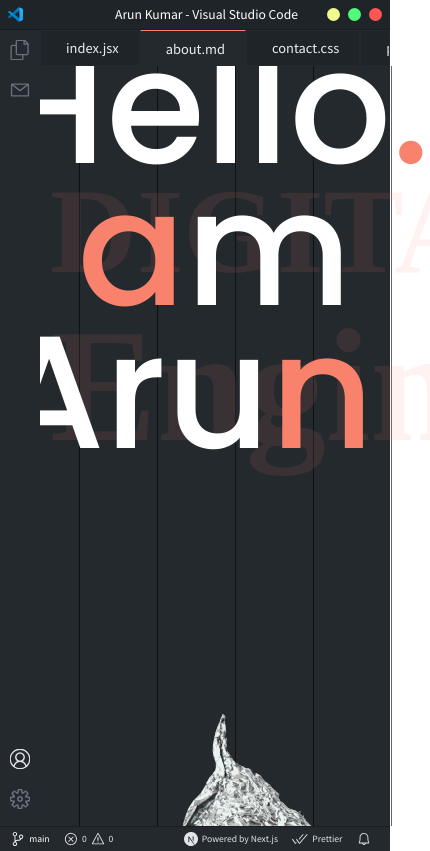
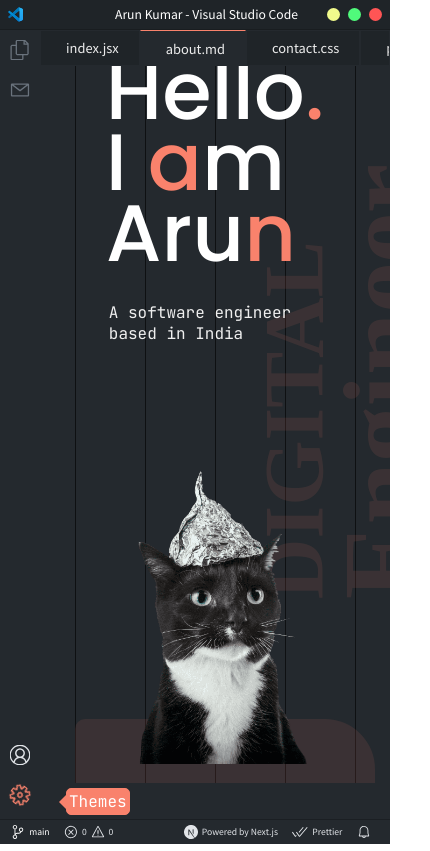
Before and after one commit to ArunNGun/code-port, a Next.js app: page /about in a window 390 px wide. Shown: the whole page, 430 px wide, since content can reach past the window. Built offline with nearby package versions, Linux system fonts and the light colour scheme.

Commit message:
finished about page

```diff
--- a/components/Sidebar.jsx
+++ b/components/Sidebar.jsx
@@ -8,6 +8,7 @@ import MailIcon from './icons/MailIcon';
 import AccountIcon from './icons/AccountIcon';
 import SettingsIcon from './icons/SettingsIcon';
 import styles from '../styles/Sidebar.module.css';
+import Tooltip from './Tooltip';
 
 const sidebarTopItems = [
   {
@@ -23,10 +24,12 @@ const sidebarTopItems = [
 const sidebarBottomItems = [
   {
     Icon: AccountIcon,
+    desc: 'About',
     path: '/about',
   },
   {
     Icon: SettingsIcon,
+    desc: 'Themes',
     path: '/settings',
   },
 ];
@@ -56,8 +59,11 @@ const Sidebar = () => {
         ))}
       </div>
       <div className={styles.sidebarBottom}>
-        {sidebarBottomItems.map(({ Icon, path }) => (
-          <div className={styles.iconContainer}>
+        {sidebarBottomItems.map(({ Icon, desc, path }) => (
+          <div className={desc === 'Themes' ? styles.themeIconContainer : styles.iconContainer}>
+
+            {desc === 'Themes' ?
+              <Tooltip message="Themes" showTooltip>
                 <Link href={path} key={path}>
                   <Icon
                     fill={
@@ -68,6 +74,19 @@ const Sidebar = () => {
                     className={styles.icon}
                   />
                 </Link>
+              </Tooltip>
+              :
+              <Link href={path} key={path}>
+                <Icon
+                  fill={
+                    router.pathname === path
+                      ? 'rgb(225, 228, 232)'
+                      : 'rgb(106, 115, 125)'
+                  }
+                  className={styles.icon}
+                />
+              </Link>
+            }
           </div>
         ))}
       </div>
--- /dev/null
+++ b/components/Tooltip.jsx
@@ -0,0 +1,30 @@
+import { useEffect, useState } from 'react';
+import styles from '../styles/Tooltip.module.css';
+
+
+const Tooltip = ({ message, children, showTooltip = false }) => {
+
+    const [showTip, setShowTip] = useState(false)
+
+    useEffect(() => {
+        if (showTooltip) {
+            setShowTip(true)
+            const id = setTimeout(() => {
+                setShowTip(false)
+            }, 7000)
+        }
+        // return () => {
+        //     clearTimeout(id)
+        // }
+    },
+        [])
+
+    return (
+        <div className={styles.tooltipContainer}>
+            {children}
+            <div className={showTip ? styles.tooltipActive : styles.tooltip}>{message}</div>
+        </div>
+    );
+};
+
+export default Tooltip
--- a/pages/about.jsx
+++ b/pages/about.jsx
@@ -35,7 +35,7 @@ const AboutPage = () => {
       <div className={styles.aboutMain}>
         <div className={styles.section1}>
           <div className={styles.image1}>
-            <img src="/cat.png" alt="" />
+            <img className={styles.cat} src="/cat.png" alt="" />
           </div>
           <div className={styles.summary1}>
             I'm a software engineer specialised in frontend and backend development for complex scalable web apps.
@@ -53,10 +53,10 @@ const AboutPage = () => {
             I'm always <br /> interested about <br /> cool stuff. Are you <br /> minding a project?<br /><span className={styles.stroke}><Link href='/contact' >Let's talk.</Link></span> </div>
         </div>
         <div className={styles.section3}>
-          <a href='#' className="socialLinks">GITHUB</a>
-          <a href='#' className="socialLinks">LINKEDIN</a>
-          <a href='#' className="socialLinks">INSTA</a>
-          <a href='#' className="socialLinks">MAIL</a>
+          <a href='https://github.com/ArunNGun' className="socialLinks">GITHUB</a>
+          <a href='https://www.linkedin.com/in/akumar97/' className="socialLinks">LINKEDIN</a>
+          <a href='https://www.instagram.com/arun_irl/' className="socialLinks">INSTA</a>
+          <Link href='/contact' className="socialLinks">MAIL</Link>
         </div>
       </div>
     </div>
--- a/pages/api/contact.js
+++ b/pages/api/contact.js
@@ -9,44 +9,45 @@ export default async (req, res) => {
     return res.status(405).json({ msg: 'Only POST requests are allowed' });
   }
   try {
-    const { name, email, subject, message } = JSON.parse(req.body);
-    await notion.pages.create({
-      parent: {
-        database_id: process.env.NOTION_DATABASE_ID,
-      },
-      properties: {
-        Name: {
-          title: [
-            {
-              text: {
-                content: name,
-              },
-            },
-          ],
-        },
-        Email: {
-          email,
-        },
-        Subject: {
-          rich_text: [
-            {
-              text: {
-                content: subject,
-              },
-            },
-          ],
-        },
-        Message: {
-          rich_text: [
-            {
-              text: {
-                content: message,
-              },
-            },
-          ],
-        },
-      },
-    });
+    // temporary
+    // const { name, email, subject, message } = JSON.parse(req.body);
+    // await notion.pages.create({
+    //   parent: {
+    //     database_id: process.env.NOTION_DATABASE_ID,
+    //   },
+    //   properties: {
+    //     Name: {
+    //       title: [
+    //         {
+    //           text: {
+    //             content: name,
+    //           },
+    //         },
+    //       ],
+    //     },
+    //     Email: {
+    //       email,
+    //     },
+    //     Subject: {
+    //       rich_text: [
+    //         {
+    //           text: {
+    //             content: subject,
+    //           },
+    //         },
+    //       ],
+    //     },
+    //     Message: {
+    //       rich_text: [
+    //         {
+    //           text: {
+    //             content: message,
+    //           },
+    //         },
+    //       ],
+    //     },
+    //   },
+    // });
     res.status(201).json({ msg: 'Success' });
   } catch (error) {
     console.log(error);
--- a/pages/contact.jsx
+++ b/pages/contact.jsx
@@ -15,6 +15,7 @@ const ContactPage = () => {
       method: 'POST',
       body: JSON.stringify({ name, email, subject, message }),
     });
+    // Temporary
     if (res.ok) {
       alert('Your response has been received!');
       setName('');
--- a/styles/AboutPage.module.css
+++ b/styles/AboutPage.module.css
@@ -15,6 +15,7 @@
     top:100px;
     opacity: 0.1;
     z-index: 1;
+    transition: ease-in-out 1s;
   }
 .aboutName{
     z-index: 2;
@@ -23,6 +24,8 @@
     font-family: 'Poppins', sans-serif;
     color: #fff;
     margin-top: -30px;
+    transition: ease-in-out 1s;
+
 }
 .fullStop{
     color: var(--accent-color);
@@ -33,6 +36,8 @@
     justify-content: space-between;
     flex-direction: row-reverse;
     align-items: flex-end;
+    transition: ease-in-out 1s;
+
 }
 .smallDesc{
     z-index: 2;
@@ -140,3 +145,125 @@
     color: var(--accent-color);
     text-decoration: none;
 }
+.cat{
+    height: 520px;
+    transition: ease-in-out 1s;
+
+}
+/* media queries */
+
+@media screen and (max-width: 1100px) {
+    .cat{
+        height: 420px;
+    transition: ease-in-out 1s;
+
+    }
+}
+@media screen and (max-width: 800px) {
+    .legendContainer{
+        flex-direction: column;
+        align-items: center;
+    transition: ease-in-out 1s;
+
+    }
+    .smallDesc{
+        transform: rotate(0deg);
+    transition: ease-in-out 1s;
+
+    }
+    .background {
+        font-size: 3.5rem;
+        line-height: 0.9;
+        transform: rotate(-90deg);
+        top: 250px;
+        right: -250px;
+    transition: ease-in-out 1s;
+
+      }
+      .section1 {
+        flex-direction: column;
+        margin-top: 100px;
+    transition: ease-in-out 1s;
+
+      }
+      .summary1{
+        padding: 0 16px;
+        margin-top: 5rem;
+    transition: ease-in-out 1s;
+
+      }
+      .summary2{
+        font-size: 3.5rem;
+    transition: ease-in-out 1s;
+
+      }
+      .lineContainer{
+        height: 115%;
+      }
+}
+@media screen and (max-width: 500px) {
+    .legendContainer{
+        flex-direction: column;
+        align-items: center;
+    transition: ease-in-out 1s;
+
+    }
+    .cat{
+        height: 320px;
+    transition: ease-in-out 1s;
+
+    }
+    .aboutName{
+        font-size: 5rem;
+        line-height: 0.89;
+        margin-top: -10px;
+    transition: ease-in-out 1s;
+
+    }
+    .smallDesc{
+        transform: rotate(0deg);
+        margin-top: 2rem;
+    transition: ease-in-out 1s;
+
+    }
+    .background {
+        font-size: 3.5rem;
+        line-height: 0.9;
+        transform: rotate(-90deg);
+        top: 150px;
+        right: -250px;
+    transition: ease-in-out 1s;
+
+      }
+    .background2 {
+        transform: rotate(-90deg);
+        right: -250px;
+    transition: ease-in-out 1s;
+
+      }
+      .section1 {
+        flex-direction: column;
+        margin-top: 100px;
+    transition: ease-in-out 1s;
+
+      }
+      .summary1{
+        padding: 0 16px;
+        margin-top: 5rem;
+    transition: ease-in-out 1s;
+
+      }
+      .summary2{
+        font-size: 2.5rem;
+    transition: ease-in-out 1s;
+
+      }
+      .lineContainer{
+        height: 120%;
+      }
+      .background3{
+        font-size: 2.5rem;
+    transition: ease-in-out 1s;
+
+      }
+}
--- a/styles/Layout.module.css
+++ b/styles/Layout.module.css
@@ -47,3 +47,8 @@
     padding: 2rem 1rem;
   }
 }
+@media screen and (max-width: 400px) {
+  .aboutContent {
+    height: 85vh;
+  }
+}
--- a/styles/Sidebar.module.css
+++ b/styles/Sidebar.module.css
@@ -12,7 +12,34 @@
   cursor: pointer;
   width: 100%;
 }
+.themeIconContainer{
+  cursor: pointer;
+  width: 100%;
+}
+.themeIconContainer svg{
+  fill: var(--accent-color);
+  animation-name: ckw;
+    animation-duration: 3.5s;
+    animation-iteration-count: infinite;
+    transform-origin: 50% 50%;
+    display: inline-block;
+}
 
+@keyframes ckw {
+  0% {
+      transform: rotate(0deg);
+  }
+  50% {
+    transform: rotate(360deg);
+  }
+  100% {
+      transform: rotate(0deg);
+  }
+}
+
+.themeIconContainer:hover {
+  background: var(--sidebar-hover-bg);
+}
 .iconContainer:hover {
   background: var(--sidebar-hover-bg);
 }
--- /dev/null
+++ b/styles/Tooltip.module.css
@@ -0,0 +1,78 @@
+.tooltipContainer{
+ position: relative;
+}
+.tooltipContainer:hover{
+ .tooltip{
+    display: flex;
+    flex-direction: row;
+    opacity: 1;
+    transition:0.3s ease-in-out;
+ }
+}
+.tooltip{
+    display: flex;
+    opacity: 0;
+    position: absolute;
+    width: fit-content;
+    right: -80px;
+    top: 13px;
+    font-size: 1rem;
+    color: #fff;
+    font-family: 'JetBrains Mono', monospace;
+    border:1px solid var(--accent-color) ;
+    background-color: var(--accent-color);
+    border-radius: 5px;
+    padding: 2px;
+    columns: var(--text-color);
+    transition:1s ease-in-out;
+    animation: yoyo 2s linear infinite;
+    z-index: 99;
+
+}
+.tooltipActive{
+    display: flex;
+    opacity: 1;
+    position: absolute;
+    width: fit-content;
+    right: -80px;
+    top: 13px;
+    font-size: 1rem;
+    color: #fff;
+    font-family: 'JetBrains Mono', monospace;
+    border:1px solid var(--accent-color) ;
+    background-color: var(--accent-color);
+    border-radius: 5px;
+    padding: 2px;
+    columns: var(--text-color);
+    transition:1s ease-in-out;
+    animation: yoyo 1s linear infinite;
+    z-index: 99;
+}
+.tooltip::before, .tooltipActive::before{
+    content:'';
+    display:block;
+    width:0;
+    height:0;
+    position:absolute;
+
+    border-top: 10px solid transparent;
+    border-bottom: 10px solid transparent;
+    border-right:10px solid var(--accent-color);
+    left:-8px;
+
+    top:3px;
+}
+
+/* keyframes */
+
+@keyframes yoyo {
+    0% {
+        right: -80px;
+    }
+    50% {
+        right: -90px;
+     }
+    100% {
+        right: -80px;
+    }
+  }
```
Lines whose indentation alone changed are shown as unchanged.
